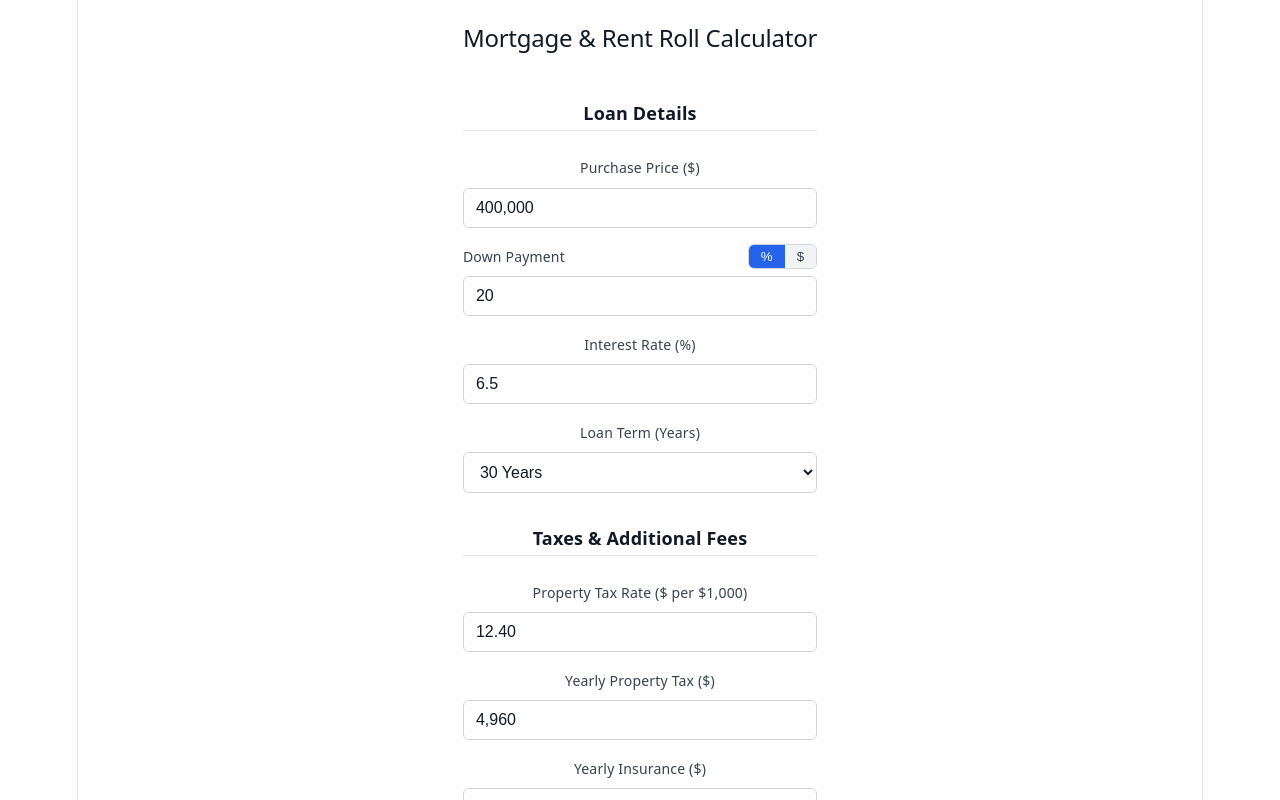
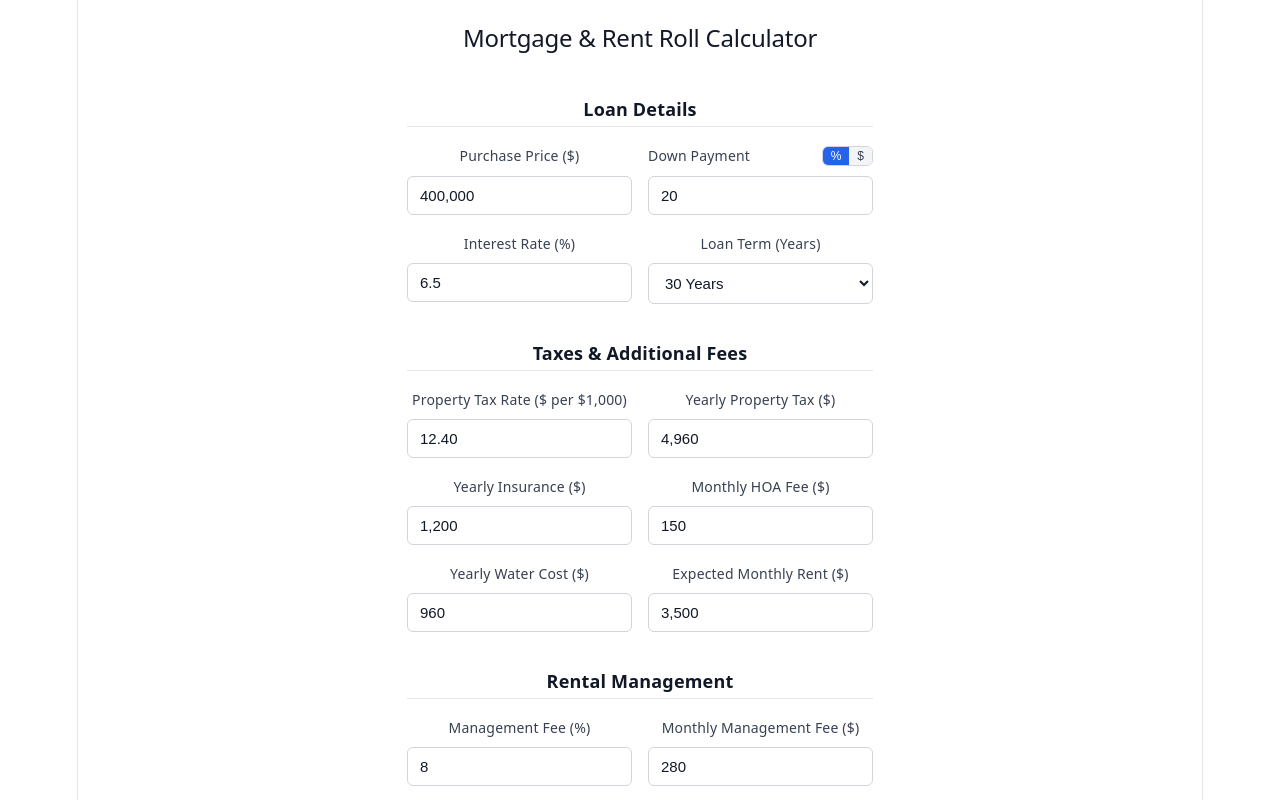
Before and after one commit to bdle/mortgage-calculator, a React (Vite) app: page / in a window 1280 px wide. Shown: the top 800 px of the page. Built offline with nearby package versions, Linux system fonts and the light colour scheme.

Commit message:
improved layout

```diff
--- a/src/App.jsx
+++ b/src/App.jsx
@@ -32,8 +32,6 @@ export default function MortgageCalculator() {
   const [yearlyPropertyTax, setYearlyPropertyTax] = useState('4,960');
   const [yearlyInsurance, setYearlyInsurance] = useState('1,200');
   const [hoaFee, setHoaFee] = useState('150');
-
-  // UPDATED: Yearly Water Cost (defaulting to $960/yr, which is $80/mo)
   const [yearlyWaterCost, setYearlyWaterCost] = useState('960');
 
   // Rental Income & Management Fee (%)
@@ -238,11 +236,12 @@ export default function MortgageCalculator() {
     <div style={styles.container}>
       <h2 style={styles.title}>Mortgage & Rent Roll Calculator</h2>
 
-      <div style={styles.grid}>
-        {/* Form Inputs */}
-        <div style={styles.formGroup}>
+      <div style={styles.mainLayout}>
+        {/* Input Form Section */}
+        <div style={styles.formContainer}>
+          {/* LOAN DETAILS SECTION */}
           <h3 style={styles.sectionHeader}>Loan Details</h3>
-
+          <div style={styles.twoColumnGrid}>
             <label style={styles.label}>
               Purchase Price ($)
               <input
@@ -313,9 +312,11 @@ export default function MortgageCalculator() {
                 <option value={30}>30 Years</option>
               </select>
             </label>
+          </div>
 
+          {/* TAXES & ADDITIONAL FEES SECTION */}
           <h3 style={styles.sectionHeader}>Taxes & Additional Fees</h3>
-
+          <div style={styles.twoColumnGrid}>
             <label style={styles.label}>
               Property Tax Rate ($ per $1,000)
               <input
@@ -356,7 +357,6 @@ export default function MortgageCalculator() {
               />
             </label>
 
-          {/* UPDATED FIELD: Yearly Water Cost */}
             <label style={styles.label}>
               Yearly Water Cost ($)
               <input
@@ -367,8 +367,6 @@ export default function MortgageCalculator() {
               />
             </label>
 
-          <h3 style={styles.sectionHeader}>Rental Income & Management</h3>
-
             <label style={styles.label}>
               Expected Monthly Rent ($)
               <input
@@ -378,9 +376,13 @@ export default function MortgageCalculator() {
                 onChange={handleRentChange}
               />
             </label>
+          </div>
 
+          {/* RENTAL MANAGEMENT SECTION */}
+          <h3 style={styles.sectionHeader}>Rental Management</h3>
+          <div style={styles.twoColumnGrid}>
             <label style={styles.label}>
-            Property Management Fee (%)
+              Management Fee (%)
               <input
                 type="text"
                 style={styles.input}
@@ -390,7 +392,7 @@ export default function MortgageCalculator() {
             </label>
 
             <label style={styles.label}>
-            Monthly Property Management Fee ($)
+              Monthly Management Fee ($)
               <input
                 type="text"
                 style={styles.input}
@@ -399,8 +401,9 @@ export default function MortgageCalculator() {
               />
             </label>
           </div>
+        </div>
 
-        {/* Results Summary */}
+        {/* Results Summary Section */}
         <div style={styles.summaryCard}>
           <h3 style={styles.summaryTitle}>Estimated Monthly Payment</h3>
           <div style={styles.totalAmount}>
@@ -441,9 +444,9 @@ export default function MortgageCalculator() {
             <strong>${calculations.loanAmount.toLocaleString('en-US', { minimumFractionDigits: 2, maximumFractionDigits: 2 })}</strong>
           </div>
 
-          {/* RENT ROLL VS MORTGAGE ANALYSIS SECTION */}
           <hr style={styles.divider} />
 
+          {/* RENT ROLL VS MORTGAGE ANALYSIS */}
           <h4 style={styles.rentHeader}>Rent Roll vs. Mortgage</h4>
 
           <div style={styles.breakdownList}>
@@ -483,9 +486,10 @@ export default function MortgageCalculator() {
   );
 }
 
+// Inline Style Configuration
 const styles = {
   container: {
-    maxWidth: '900px',
+    maxWidth: '1000px',
     margin: '0 auto',
     padding: '24px',
     fontFamily: 'system-ui, -apple-system, sans-serif',
@@ -498,18 +502,24 @@ const styles = {
     marginBottom: '32px',
     color: '#111827',
   },
-  grid: {
+  mainLayout: {
     display: 'grid',
-    gridTemplateColumns: 'repeat(auto-fit, minmax(320px, 1fr))',
+    gridTemplateColumns: 'repeat(auto-fit, minmax(340px, 1fr))',
     gap: '32px',
   },
-  formGroup: {
+  formContainer: {
     display: 'flex',
     flexDirection: 'column',
+    gap: '8px',
+  },
+  twoColumnGrid: {
+    display: 'grid',
+    gridTemplateColumns: 'repeat(2, minmax(0, 1fr))', // Forces 2 items per line
     gap: '16px',
+    marginBottom: '16px',
   },
   sectionHeader: {
-    margin: '16px 0 8px 0',
+    margin: '12px 0 8px 0',
     fontSize: '18px',
     borderBottom: '1px solid #e5e7eb',
     paddingBottom: '4px',
@@ -527,10 +537,12 @@ const styles = {
     padding: '10px 12px',
     borderRadius: '6px',
     border: '1px solid #d1d5db',
-    fontSize: '16px',
+    fontSize: '15px',
     backgroundColor: '#ffffff',
     color: '#111827',
     outline: 'none',
+    width: '100%',
+    boxSizing: 'border-box',
   },
   downPaymentContainer: {
     display: 'flex',
@@ -552,14 +564,16 @@ const styles = {
     background: '#f3f4f6',
     color: '#374151',
     border: 'none',
-    padding: '4px 12px',
+    padding: '2px 8px',
+    fontSize: '12px',
     cursor: 'pointer',
   },
   activeToggle: {
     background: '#2563eb',
     color: '#ffffff',
     border: 'none',
-    padding: '4px 12px',
+    padding: '2px 8px',
+    fontSize: '12px',
     cursor: 'pointer',
   },
   summaryCard: {
```
Lines whose indentation alone changed are shown as unchanged.
